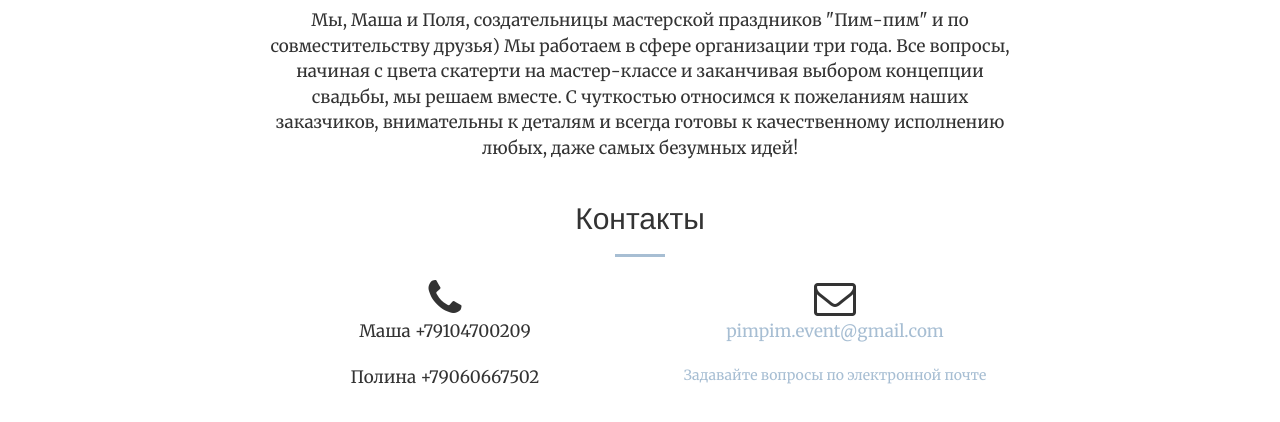
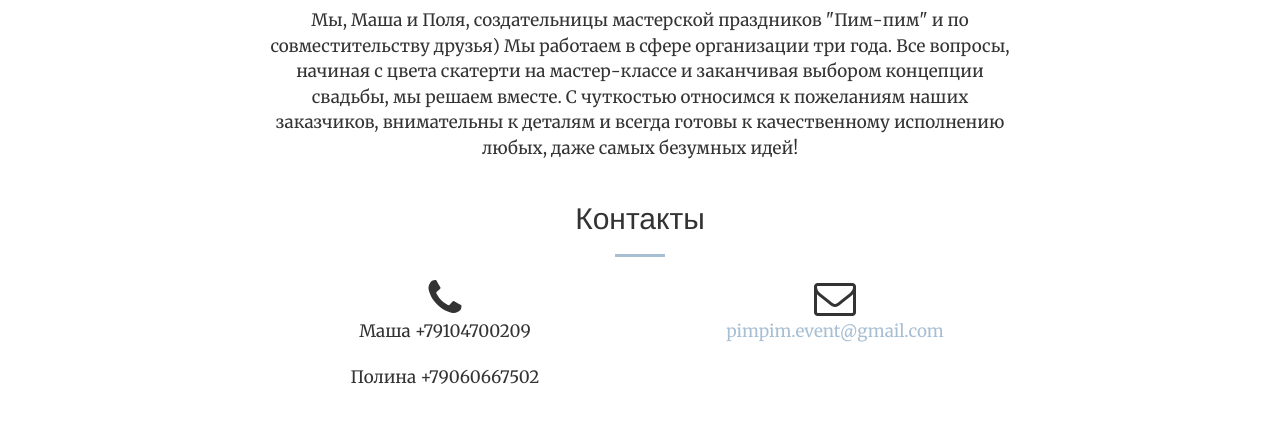
Before and after one commit to eugene-belkovich/cloud-atlas-landing, a website: page index.html in a window 1280 px wide. Shown: the part 2298-2720 px from the top of the page. Drawn offline with nearby package versions, Linux system fonts and the light colour scheme.

Commit message:
change email reference.

```diff
--- a/index.html
+++ b/index.html
@@ -267,7 +267,6 @@
                 <div class="col-lg-4 text-center">
                     <i class="fa fa-envelope-o fa-3x sr-contact"></i>
                     <p><a href="mailto:pimpim.event@gmail.com">pimpim.event@gmail.com</a></p>
-                    <a href="mailto:vlad@htmlbook.ru">Задавайте вопросы по электронной почте</a>
                 </div>
             </div>
             </div>
```
